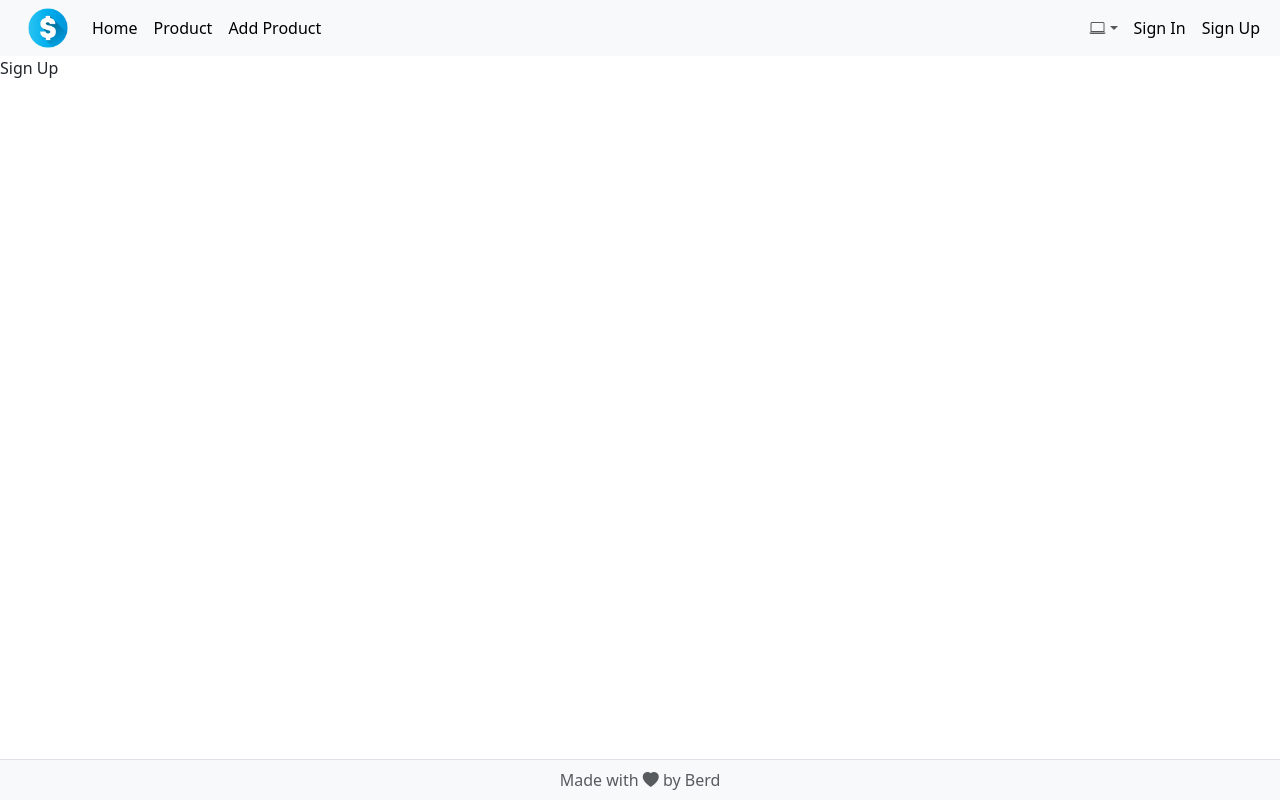
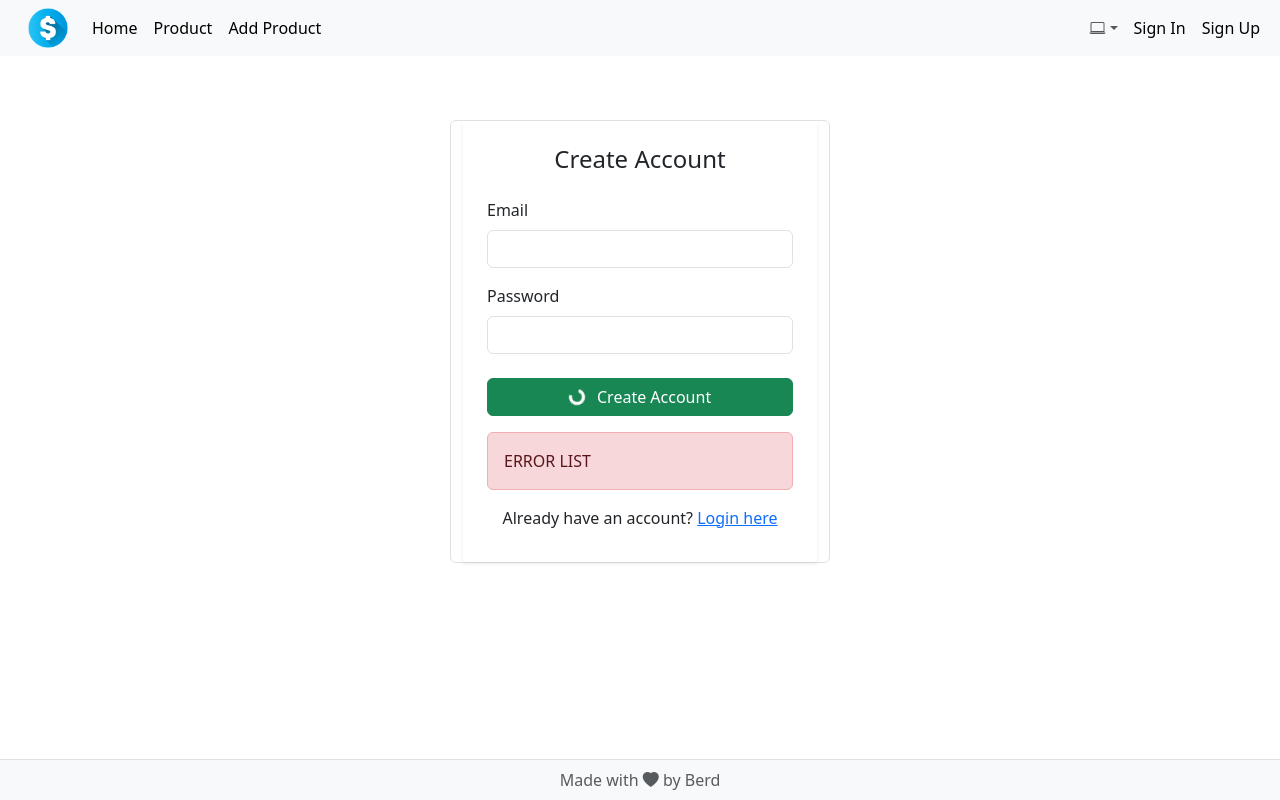
Before and after one commit to bekov28/granite-online-shop, a Vue app: page /sign-up in a window 1280 px wide. Built offline with nearby package versions, Linux system fonts and the light colour scheme.

Commit message:
sign in and sign up html and css added

```diff
--- a/src/views/auth/SignIn.vue
+++ b/src/views/auth/SignIn.vue
@@ -1 +1,32 @@
-<template>Sign In</template>
+<template>
+  <div class="container py-5">
+    <div class="row justify-content-center">
+      <div class="col-md-6 col-lg-4 border">
+        <div class="shadow-sm">
+          <div class="card-body p-4">
+            <h4 class="text-center mb-4">Sign In</h4>
+            <form>
+              <div class="mb-3">
+                <label for="email" class="form-label">Email</label>
+                <input type="email" class="form-control" id="email" required />
+              </div>
+              <div class="mb-4">
+                <label for="password" class="form-label">Password</label>
+                <input type="password" class="form-control" id="password" required />
+              </div>
+              <button type="submit" class="btn btn-success w-100">
+                <span class="spinner-border spinner-border-sm me-2"></span>
+                Sign In
+              </button>
+              <div class="alert alert-danger mt-3 mb-0">ERROR LIST</div>
+            </form>
+            <p class="mt-3 form-label text-center">
+              Don't have an account?
+              <a href="#">Register here</a>
+            </p>
+          </div>
+        </div>
+      </div>
+    </div>
+  </div>
+</template>
--- a/src/views/auth/SignUp.vue
+++ b/src/views/auth/SignUp.vue
@@ -1 +1,32 @@
-<template>Sign Up</template>
+<template>
+  <div class="container py-5 my-3">
+    <div class="row justify-content-center">
+      <div class="col-md-6 col-lg-4 border rounded">
+        <div class="shadow-sm">
+          <div class="card-body p-4">
+            <h4 class="text-center mb-4">Create Account</h4>
+            <form>
+              <div class="mb-3">
+                <label for="email" class="form-label">Email</label>
+                <input type="email" class="form-control" id="email" required />
+              </div>
+              <div class="mb-4">
+                <label for="password" class="form-label">Password</label>
+                <input type="password" class="form-control" id="password" required />
+              </div>
+              <button type="submit" class="btn btn-success w-100">
+                <span class="spinner-border spinner-border-sm me-2"></span>
+                Create Account
+              </button>
+              <div class="alert alert-danger mt-3 mb-0">ERROR LIST</div>
+            </form>
+            <p class="mt-3 form-label text-center">
+              Already have an account?
+              <a href="#">Login here</a>
+            </p>
+          </div>
+        </div>
+      </div>
+    </div>
+  </div>
+</template>
```
